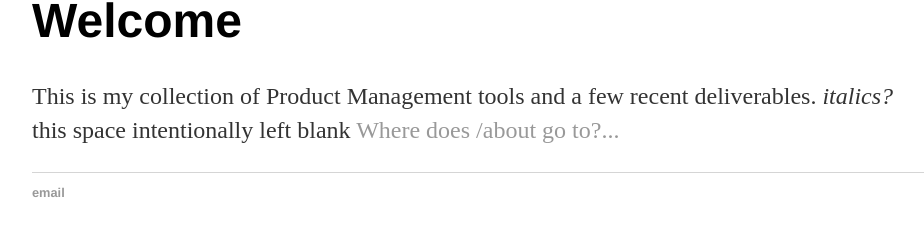
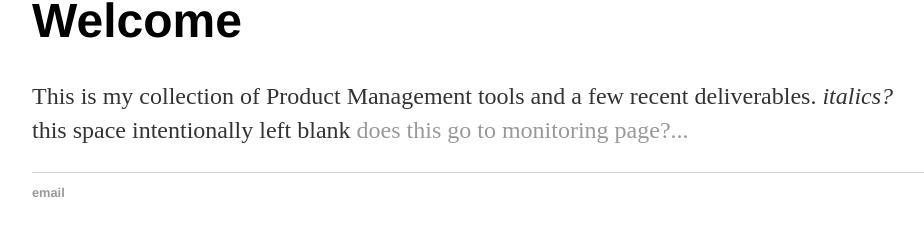
Before and after one commit to sjpigeon/Product-Management, a Jekyll site: the page built from index.html, in a window 1280 px wide. Shown: the part 117-353 px from the top of the page, without its empty margins (160-1084 px from the left). Built offline with Jekyll 4.4.1, drawn with Linux system fonts in a browser that asks for light colours.

Commit message:
Update index.html

```diff
--- a/index.html
+++ b/index.html
@@ -5,6 +5,6 @@ title: Scott Pigeon
 		<div class="container">
     		<div class="content">
         		<h1>Welcome</h1>
-				<p>This is my collection of Product Management tools and a few recent deliverables. <em>italics?</em> this space intentionally left blank <a href="/about">Where does /about go to?...</a></p>
+				<p>This is my collection of Product Management tools and a few recent deliverables. <em>italics?</em> this space intentionally left blank <a href="/monitoring.html">does this go to monitoring page?...</a></p>
     		</div><!-- /.content -->
 		</div><!-- /.container -->
```
